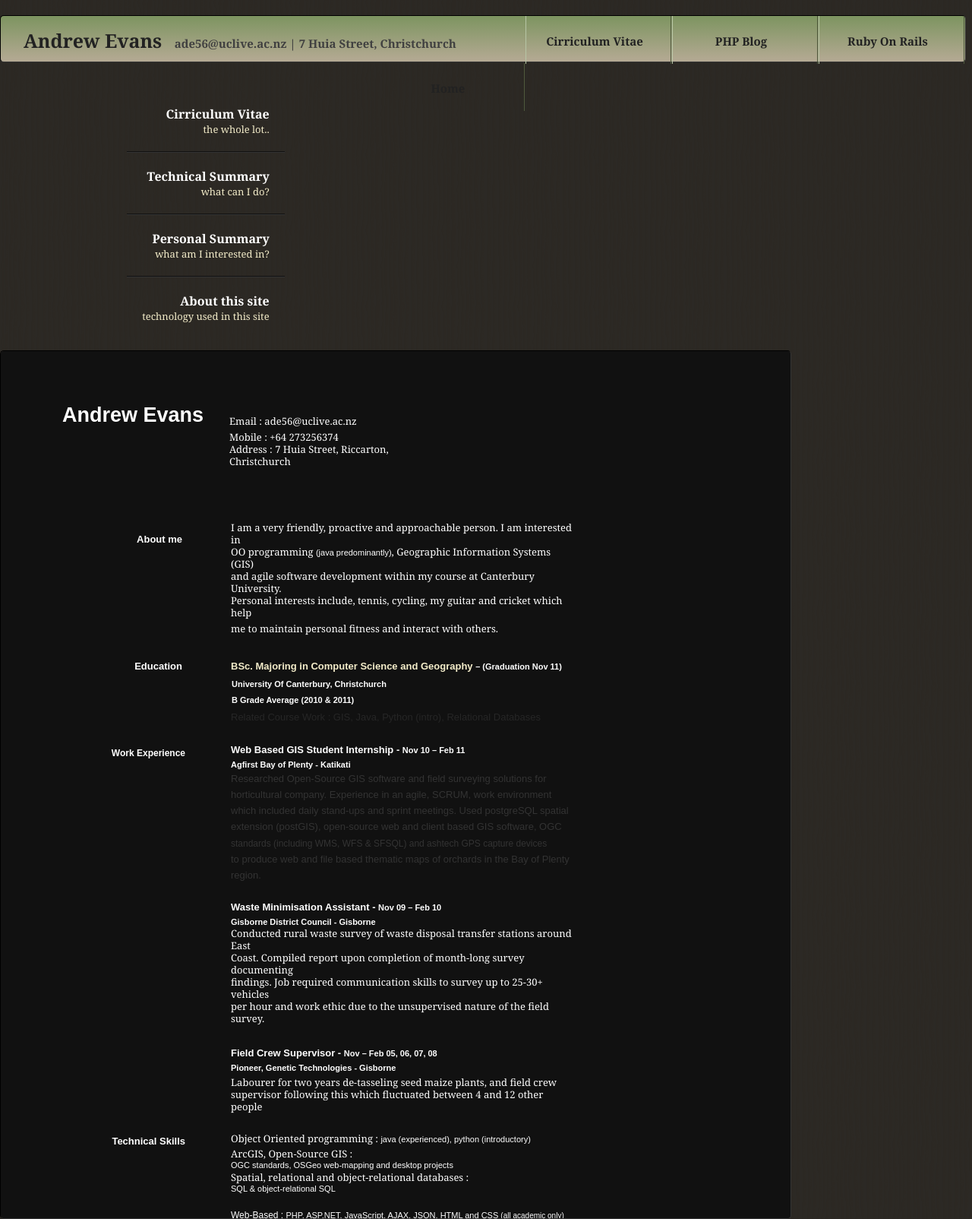
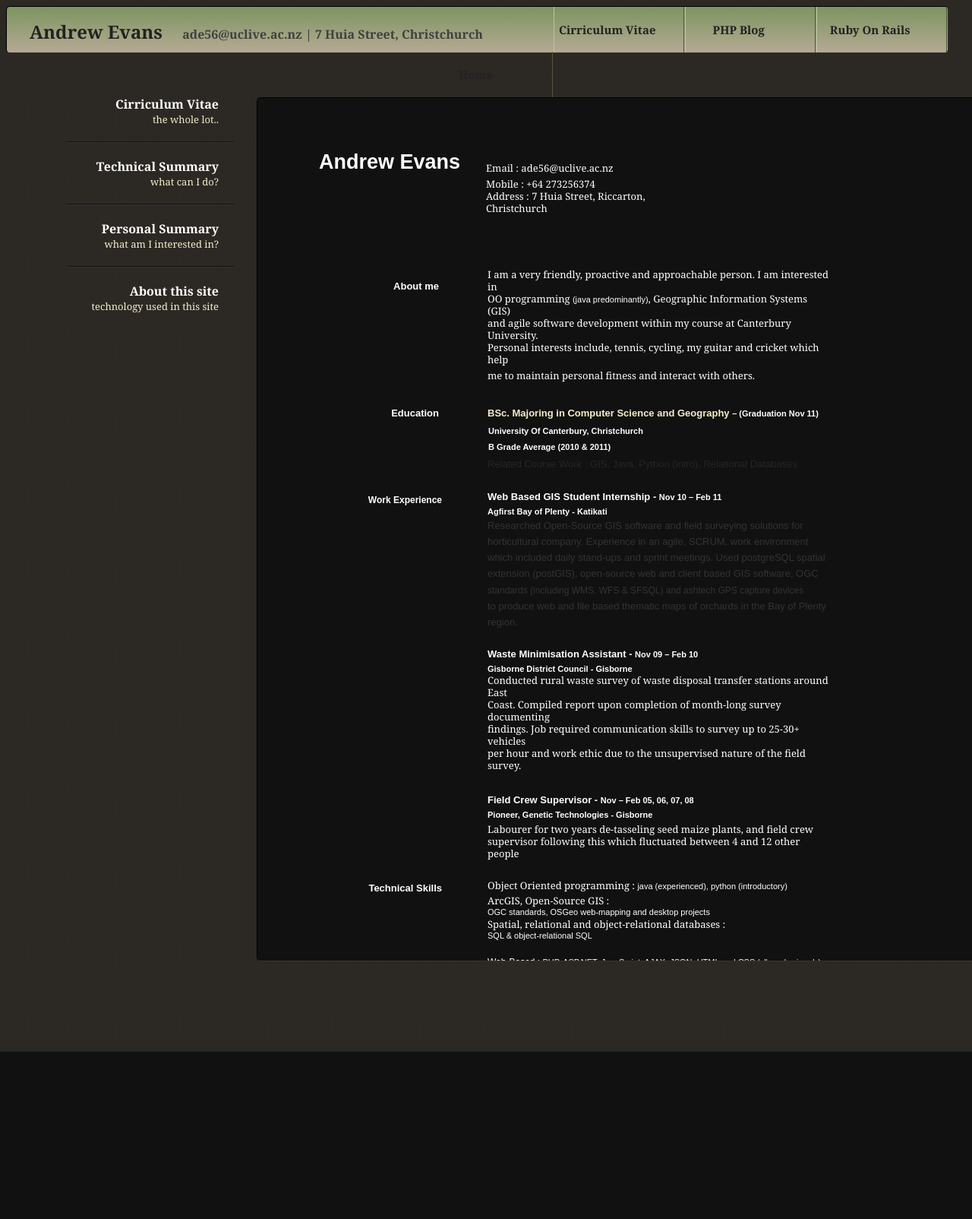
Before and after one commit to ade56/aboutme, a PHP site: page /CV in a window 1280 px wide; the page is wider, and only the part inside the window is pictured. Shown: that part at 76% size. After the commit the page ends 1384 px from the top of that part, so only its background shows below. Run offline with PHP 8.4, Linux system fonts and the light colour scheme.

Commit message:
new layout to allow body collapsing

```diff
--- a/CV/cv.htm
+++ b/CV/cv.htm
@@ -2,7 +2,7 @@
 <HEAD><TITLE>cv</TITLE>
 <STYLE type="text/css">
 
-body {margin-top: 0px;margin-left: 0px;}
+body {}
 
 #page_1 {position:relative; overflow: hidden;margin-top: 30px;margin-left: 54px;margin-bottom: 50px;width: 693px;background-position: 0px 0px;background-size: 693px 1013px;background-repeat: no-repeat;}
 
--- a/CV/index.php
+++ b/CV/index.php
@@ -30,6 +30,7 @@ $(document).ready(function(){
 	<?php
 		include('../header.php');
 	?>
+	<div id='centralContent'>
 		<ul id='leftPane'>
 			<li class='request' id='cvRequest'> <b>Cirriculum Vitae</b> </br> the whole lot.. </li>
 			<li class='request' id='techRequest'> <b>Technical Summary</b> </br> what can I do? </li>
@@ -42,9 +43,6 @@ $(document).ready(function(){
 				include('cv.htm');
 			?>
 		</div>
-
-	<div id='rightPane'>
-
 	</div>
 </body>
 </html>
--- a/css/cv.css
+++ b/css/cv.css
@@ -1,5 +1,17 @@
 li > b{
 	font-size: 16;
+}
+
+body {
+	text-align: center;
+}
+
+#centralContent {
+	margin: 0 auto;
+	background: none;
+	width: 1500px;
+	padding-left: 40px;
+	padding-right: 40px;
 }
 
 #tabPane {
@@ -20,7 +32,7 @@ li > b{
 }
 
 #leftPane {
-	margin-left: 10%;
+	width: 220px;
 	padding-top: 0%;
 	padding-right: 30px;
 	float: left;
--- a/css/header.css
+++ b/css/header.css
@@ -8,14 +8,16 @@ body { min-width:1000px; background-image:url('../images/pattern.png'); backgrou
 
 p {color: rgb(244,237,202) }
 
-b > a {color: rgb(64,64,64); padding-left: 10px;}
+h1 > b {color: #222; font-size: 24; padding: 20px;}
 
 #header {
+	width: 98%;
 	color: white;
 	height: 60px;
 	background: -webkit-gradient(linear, left top, left bottom, from(#7D9460), to(#B5AA94));
 	background: -moz-linear-gradient(top,  #7D9460,  #B5AA94);
-	margin-top: 20px;
+	margin-top: 0px;
+	margin-bottom: 20px;
 	border: 1px solid #000;
 	border-right: 1px solid #353535;
 	border-bottom: 1px solid #353535;
@@ -26,13 +28,23 @@ b > a {color: rgb(64,64,64); padding-left: 10px;}
 #header a:last-child {border-left: none;}
 
 #header > * {
-	color: #222222;
+	vertical-align: middle;
 }
 
+#header > h1 {
+	padding-top : 5px;
+	float: left;
+	color: rgb(64,64,64);
+	font-size: 16;
+	padding-left: 10px;
+	overflow: hidden;
+}
 #header > a {
-	padding: 20px;
+	height: 40px;
+	color: #222222;
+	padding-top : 20px;
+	font-weight: bold;
 	padding-right: 30px;
-	padding-top: 23px;
 	border-left: 1px solid #B7C5A5;
 	border-right: 1px solid #4F5A3D;
 	text-align: center;
@@ -42,8 +54,6 @@ b > a {color: rgb(64,64,64); padding-left: 10px;}
 }
 
 #name {
-	height: 47px;
-	padding-top: 15px;
 	padding-left: 30px;
 	float: left;
 	font-size: 25;
--- a/header.php
+++ b/header.php
@@ -1,9 +1,9 @@
 <?php
-echo "<h1 id='header'>
-			<b id='name'>Andrew Evans <a>ade56@uclive.ac.nz | 7 Huia Street, Christchurch</a> </b>
+echo "<div id='header'>
+			<h1 id='name'><b >Andrew Evans </b> ade56@uclive.ac.nz | 7 Huia Street, Christchurch</h1>
 			<a id='ror' href=''>Ruby On Rails</a>
 			<a href='/phpblog'>PHP Blog</a>
 			<a href='/CV'>Cirriculum Vitae</a>
 			<a href='../' id='home'>Home</a>
-		</h1>";
+		</div>";
 ?>
```
Lines whose indentation alone changed are shown as unchanged.
